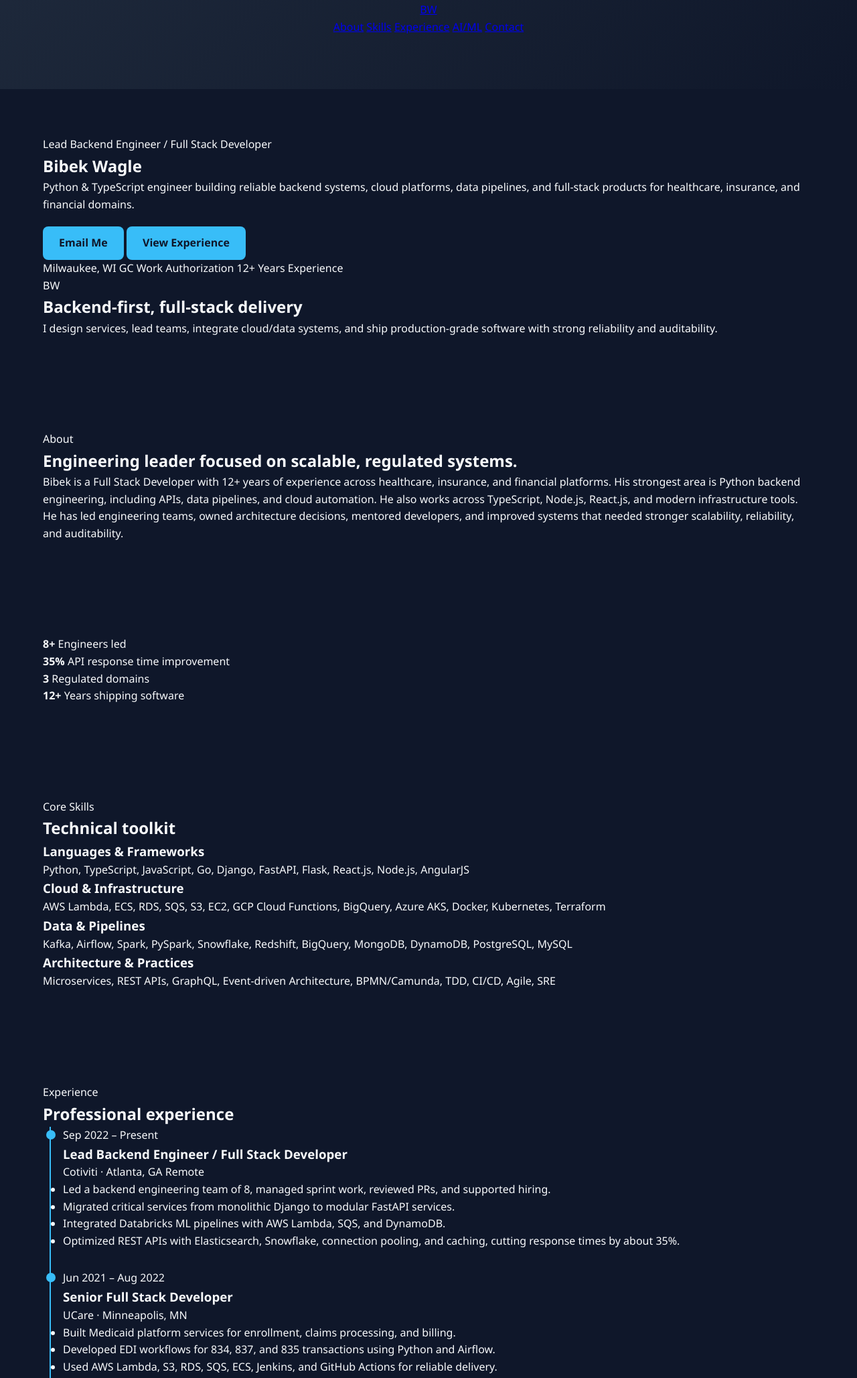
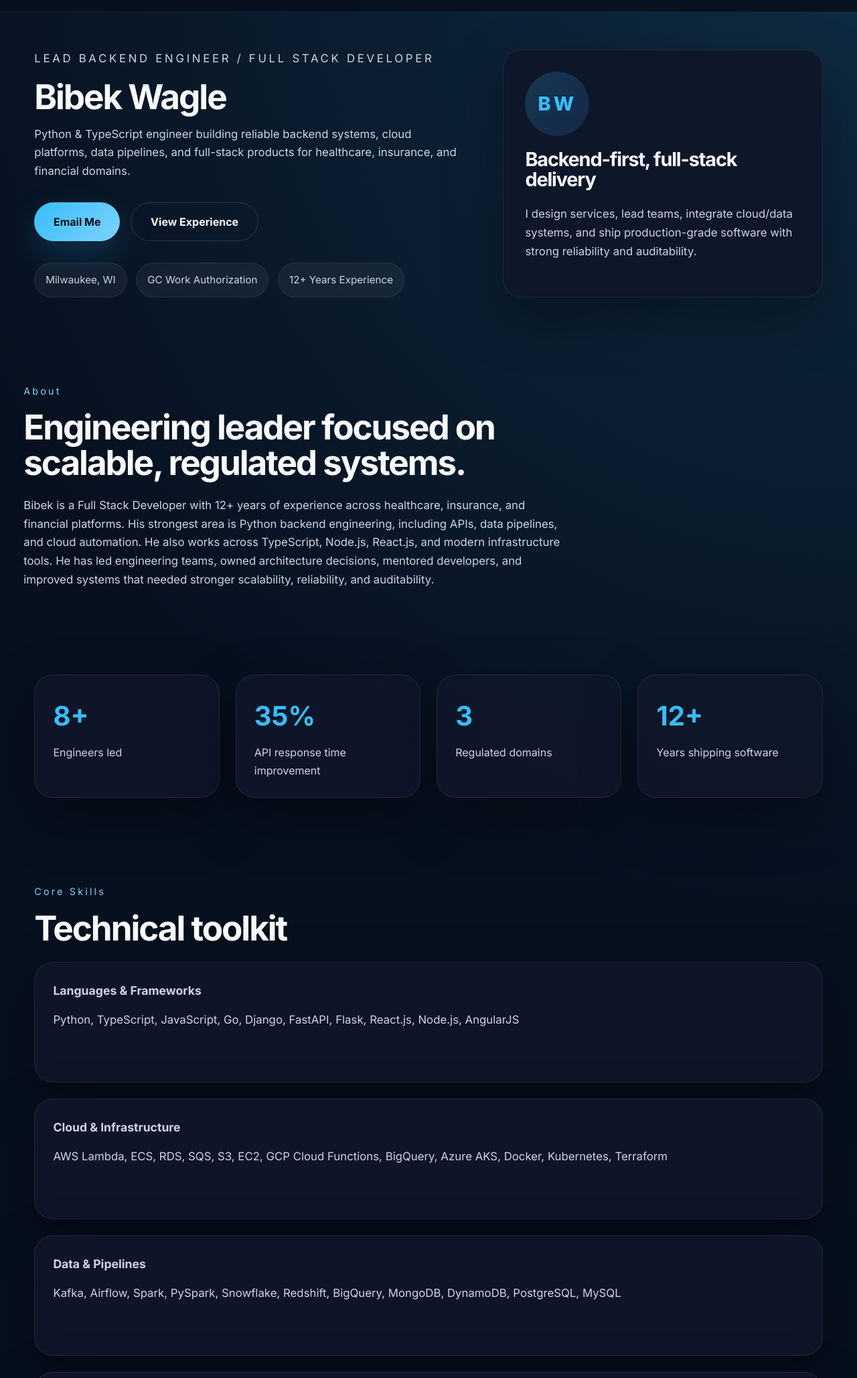
Before and after one commit to bibekwagle259-wq/bibek-portfolio, a plain HTML site: page index.html in a window 1280 px wide. Shown: the part 78-2135 px from the top of the page at 67% size. Drawn offline with Linux system fonts and the light colour scheme.

Commit message:
Update style.css

```diff
--- a/style.css
+++ b/style.css
@@ -1,184 +1,447 @@
+:root {
+  color-scheme: dark;
+  --bg: #07101f;
+  --bg-soft: rgba(14, 29, 57, 0.85);
+  --card: rgba(15, 23, 42, 0.95);
+  --card-alt: rgba(20, 36, 63, 0.9);
+  --border: rgba(255, 255, 255, 0.08);
+  --text: #f8fafc;
+  --muted: #cbd5e1;
+  --accent: #60a5fa;
+  --accent-strong: #38bdf8;
+  --accent-soft: #7dd3fc;
+  --shadow: 0 30px 80px rgba(0, 0, 0, 0.35);
+}
+
 * {
   margin: 0;
   padding: 0;
   box-sizing: border-box;
-  font-family: "Segoe UI", sans-serif;
+}
+
+html {
+  scroll-behavior: smooth;
 }
 
 body {
-  background: #0f172a;
-  color: #f8fafc;
-  line-height: 1.6;
+  min-height: 100vh;
+  font-family: 'Inter', system-ui, -apple-system, BlinkMacSystemFont, 'Segoe UI', sans-serif;
+  background: radial-gradient(circle at top right, rgba(56, 189, 248, 0.16), transparent 25%),
+    radial-gradient(circle at bottom left, rgba(99, 102, 241, 0.12), transparent 22%),
+    linear-gradient(180deg, #07101f 0%, #07101f 48%, #0d1729 100%);
+  color: var(--text);
+  line-height: 1.65;
+}
+
+img {
+  max-width: 100%;
+  display: block;
+}
+
+a {
+  color: inherit;
+  text-decoration: none;
 }
 
 .container {
-  width: 90%;
-  max-width: 1200px;
-  margin: auto;
+  width: min(92%, 1180px);
+  margin: 0 auto;
 }
 
-header {
-  background: linear-gradient(135deg, #1e293b, #0f172a);
-  padding: 80px 0;
+.site-header {
+  position: sticky;
+  top: 0;
+  z-index: 10;
+  backdrop-filter: blur(16px);
+  background: rgba(7, 16, 31, 0.9);
+  border-bottom: 1px solid rgba(255, 255, 255, 0.06);
+}
+
+.nav {
+  display: flex;
+  align-items: center;
+  justify-content: space-between;
+  gap: 1.5rem;
+  padding: 1.25rem 0;
+}
+
+.logo {
+  font-size: 1.25rem;
+  font-weight: 800;
+  letter-spacing: 0.18em;
+  color: var(--accent-strong);
+}
+
+.nav-links {
+  display: flex;
+  align-items: center;
+  flex-wrap: wrap;
+  gap: 1.15rem;
+}
+
+.nav-links a {
+  color: var(--muted);
+  font-weight: 500;
+  transition: color 0.25s ease, transform 0.25s ease;
+}
+
+.nav-links a:hover,
+.nav-links .nav-cta:hover {
+  color: var(--text);
+  transform: translateY(-1px);
+}
+
+.nav-cta {
+  padding: 0.9rem 1.5rem;
+  border-radius: 999px;
+  background: linear-gradient(135deg, #38bdf8 0%, #60a5fa 100%);
+  color: #07101f;
+  font-weight: 700;
+}
+
+.section {
+  padding: clamp(4rem, 5vw, 6rem) 0;
+}
+
+.hero {
+  padding-top: 3.5rem;
+}
+
+.hero-grid {
+  display: grid;
+  grid-template-columns: minmax(0, 1.4fr) minmax(320px, 1fr);
+  gap: 2rem;
+  align-items: center;
+}
+
+.hero-content {
+  max-width: 640px;
+}
+
+.eyebrow {
+  display: inline-flex;
+  margin-bottom: 1rem;
+  font-size: 0.95rem;
+  letter-spacing: 0.22em;
+  text-transform: uppercase;
+  color: var(--accent-soft);
+}
+
+.hero h1,
+.section h2 {
+  font-size: clamp(2.6rem, 4vw, 4rem);
+  line-height: 1.03;
+  letter-spacing: -0.04em;
+  margin-bottom: 1rem;
+}
+
+.hero-subtitle,
+.section p,
+.panel p,
+.timeline-content li {
+  color: var(--muted);
+  font-size: 1.05rem;
+}
+
+.hero-actions {
+  display: flex;
+  flex-wrap: wrap;
+  gap: 1rem;
+  margin-top: 2rem;
+}
+
+.btn {
+  display: inline-flex;
+  align-items: center;
+  justify-content: center;
+  gap: 0.5rem;
+  padding: 0.95rem 1.8rem;
+  border-radius: 999px;
+  border: none;
+  cursor: pointer;
+  font-weight: 700;
+  transition: transform 0.25s ease, box-shadow 0.25s ease, background 0.25s ease;
+}
+
+.btn.primary {
+  background: linear-gradient(135deg, #38bdf8 0%, #7dd3fc 100%);
+  color: #07101f;
+  box-shadow: 0 20px 50px rgba(56, 189, 248, 0.18);
+}
+
+.btn.secondary {
+  background: transparent;
+  border: 1px solid rgba(255, 255, 255, 0.14);
+  color: var(--text);
+}
+
+.btn:hover {
+  transform: translateY(-2px);
+}
+
+.quick-info {
+  display: flex;
+  flex-wrap: wrap;
+  gap: 0.85rem;
+  margin-top: 2rem;
+}
+
+.quick-info span {
+  padding: 0.75rem 1rem;
+  border-radius: 999px;
+  background: rgba(255, 255, 255, 0.05);
+  border: 1px solid rgba(255, 255, 255, 0.08);
+  color: var(--muted);
+  font-size: 0.95rem;
+}
+
+.hero-card,
+.card,
+.stat-card,
+.skill-card,
+.info-card,
+.contact-card,
+.timeline-item .timeline-content,
+.panel {
+  background: var(--card);
+  border: 1px solid var(--border);
+  border-radius: 28px;
+  box-shadow: var(--shadow);
+}
+
+.hero-card {
+  padding: 2rem;
+  min-height: 100%;
+}
+
+.profile-circle {
+  width: 96px;
+  height: 96px;
+  display: grid;
+  place-items: center;
+  margin-bottom: 1.25rem;
+  border-radius: 50%;
+  background: linear-gradient(135deg, rgba(56, 189, 248, 0.2), rgba(59, 130, 246, 0.15));
+  color: var(--accent-strong);
+  font-size: 1.8rem;
+  font-weight: 800;
+  letter-spacing: 0.14em;
+}
+
+.hero-card h2 {
+  font-size: 1.8rem;
+  margin-bottom: 1rem;
+}
+
+.hero-card p {
+  color: var(--muted);
+}
+
+.about,
+.ai-section {
+  display: grid;
+  grid-template-columns: minmax(0, 1fr) 360px;
+  gap: 2.5rem;
+  align-items: start;
+}
+
+.about .section-label,
+.ai-section .section-label,
+.skills .section-label,
+.experience .section-label,
+.contact .section-label {
+  display: block;
+  margin-bottom: 1rem;
+  font-size: 0.9rem;
+  letter-spacing: 0.22em;
+  color: var(--accent-soft);
+}
+
+.section h2 {
+  margin-bottom: 1.5rem;
+  color: #f8fafc;
+}
+
+.cards-grid,
+.skill-grid {
+  display: grid;
+  gap: 1.5rem;
+}
+
+.cards-grid {
+  grid-template-columns: repeat(auto-fit, minmax(180px, 1fr));
+}
+
+.stat-card,
+.skill-card,
+.info-card {
+  padding: 1.7rem;
+  min-height: 180px;
+}
+
+.stat-card strong {
+  display: block;
+  font-size: 2.5rem;
+  color: var(--accent-strong);
+  margin-bottom: 0.55rem;
+}
+
+.stat-card span,
+.skill-card h3,
+.info-card h2 {
+  color: var(--muted);
+}
+
+.skill-card h3 {
+  font-size: 1.1rem;
+  margin-bottom: 0.95rem;
+}
+
+.skill-card p,
+.info-card p {
+  color: var(--muted);
+  line-height: 1.75;
+}
+
+.timeline {
+  display: grid;
+  gap: 1.5rem;
+}
+
+.timeline-item {
+  padding-left: 1.3rem;
+}
+
+.timeline-date {
+  display: inline-flex;
+  margin-bottom: 1rem;
+  font-size: 0.95rem;
+  color: var(--accent-soft);
+}
+
+.timeline-content {
+  position: relative;
+  padding: 1.85rem;
+  border-radius: 24px;
+  background: rgba(15, 23, 42, 0.92);
+}
+
+.timeline-content::before {
+  content: '';
+  position: absolute;
+  left: -7px;
+  top: 1.5rem;
+  width: 12px;
+  height: 12px;
+  border-radius: 50%;
+  background: var(--accent-strong);
+  box-shadow: 0 0 0 4px rgba(56, 189, 248, 0.12);
+}
+
+.timeline-content h3 {
+  margin-bottom: 0.5rem;
+  font-size: 1.2rem;
+}
+
+.timeline-content .company {
+  margin-bottom: 1rem;
+  color: var(--muted);
+}
+
+.timeline-content ul {
+  list-style: none;
+  display: grid;
+  gap: 0.75rem;
+}
+
+.timeline-content li {
+  position: relative;
+  padding-left: 1.2rem;
+}
+
+.timeline-content li::before {
+  content: '�';
+  position: absolute;
+  left: 0;
+  color: var(--accent-soft);
+}
+
+.panel {
+  padding: 1.8rem;
+}
+
+.contact-card {
+  padding: 2.2rem;
   text-align: center;
 }
 
-header h1 {
-  font-size: 3rem;
-  margin-bottom: 10px;
-  color: #38bdf8;
+.contact-card h2 {
+  margin: 1rem 0 1rem;
 }
 
-header p {
-  font-size: 1.2rem;
-  color: #cbd5e1;
+.contact-card p {
+  margin-bottom: 1.6rem;
 }
 
-.contact {
-  margin-top: 20px;
+.contact-actions {
+  display: flex;
+  flex-wrap: wrap;
+  justify-content: center;
+  gap: 1rem;
 }
 
-.contact a {
-  color: #38bdf8;
-  text-decoration: none;
-  margin: 0 10px;
+.footer {
+  padding: 2rem 0;
+  border-top: 1px solid rgba(255, 255, 255, 0.08);
 }
 
-section {
-  padding: 70px 0;
-}
-
-.section-title {
-  font-size: 2rem;
-  margin-bottom: 30px;
-  color: #38bdf8;
-  border-bottom: 2px solid #334155;
-  padding-bottom: 10px;
-}
-
-.card {
-  background: #1e293b;
-  padding: 25px;
-  border-radius: 12px;
-  margin-bottom: 25px;
-  transition: transform 0.3s ease;
-}
-
-.card:hover {
-  transform: translateY(-5px);
-}
-
-.card h3 {
-  color: #f8fafc;
-  margin-bottom: 10px;
-}
-
-.card h4 {
-  color: #94a3b8;
-  margin-bottom: 15px;
-}
-
-.skills {
+.footer-content {
   display: flex;
-  flex-wrap: wrap;
-  gap: 12px;
-}
-
-.skill {
-  background: #334155;
-  padding: 10px 18px;
-  border-radius: 30px;
+  align-items: center;
+  justify-content: space-between;
+  gap: 1rem;
+  color: var(--muted);
   font-size: 0.95rem;
 }
 
-.projects {
-  display: grid;
-  grid-template-columns: repeat(auto-fit, minmax(280px, 1fr));
-  gap: 20px;
+.footer-content a {
+  color: var(--accent-strong);
 }
 
-.project-card {
-  background: #1e293b;
-  border-radius: 12px;
-  padding: 25px;
-  transition: 0.3s;
+@media (max-width: 960px) {
+  .hero-grid,
+  .about,
+  .ai-section {
+    grid-template-columns: 1fr;
+  }
+
+  .footer-content {
+    flex-direction: column;
+    align-items: flex-start;
+  }
 }
 
-.project-card:hover {
-  background: #273549;
-  transform: scale(1.02);
-}
-
-.project-card h3 {
-  color: #38bdf8;
-  margin-bottom: 10px;
-}
-
-footer {
-  background: #020617;
-  text-align: center;
-  padding: 25px;
-  color: #94a3b8;
-  margin-top: 50px;
-}
-
-.btn {
-  display: inline-block;
-  margin-top: 20px;
-  background: #38bdf8;
-  color: #0f172a;
-  padding: 12px 24px;
-  border-radius: 8px;
-  text-decoration: none;
-  font-weight: bold;
-  transition: 0.3s;
-}
-
-.btn:hover {
-  background: #0ea5e9;
-}
-
-.timeline {
-  position: relative;
-  padding-left: 30px;
-}
-
-.timeline::before {
-  content: "";
-  position: absolute;
-  left: 10px;
-  top: 0;
-  width: 2px;
-  height: 100%;
-  background: #38bdf8;
-}
-
-.timeline-item {
-  position: relative;
-  margin-bottom: 30px;
-}
-
-.timeline-item::before {
-  content: "";
-  position: absolute;
-  left: -25px;
-  top: 5px;
-  width: 14px;
-  height: 14px;
-  background: #38bdf8;
-  border-radius: 50%;
-}
-
-@media (max-width: 768px) {
-  header h1 {
-    font-size: 2.2rem;
+@media (max-width: 720px) {
+  .nav {
+    flex-direction: column;
+    align-items: stretch;
   }
 
-  .section-title {
-    font-size: 1.6rem;
+  .nav-links {
+    justify-content: center;
   }
 
-  .projects {
-    grid-template-columns: 1fr;
+  .hero h1,
+  .section h2 {
+    font-size: clamp(2.2rem, 8vw, 2.8rem);
+  }
+
+  .hero-card,
+  .timeline-content,
+  .contact-card,
+  .skill-card,
+  .info-card,
+  .panel {
+    border-radius: 22px;
   }
 }
```
